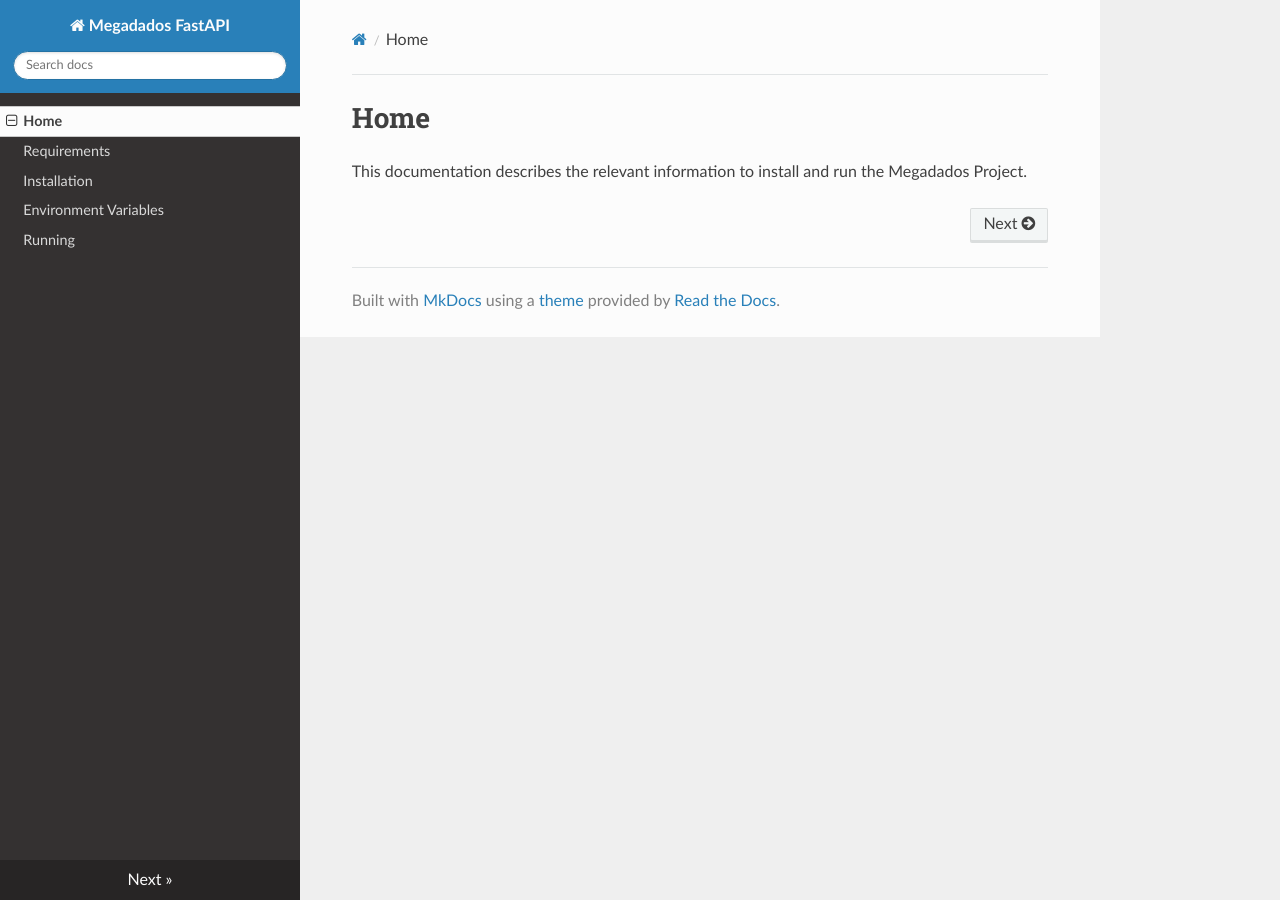
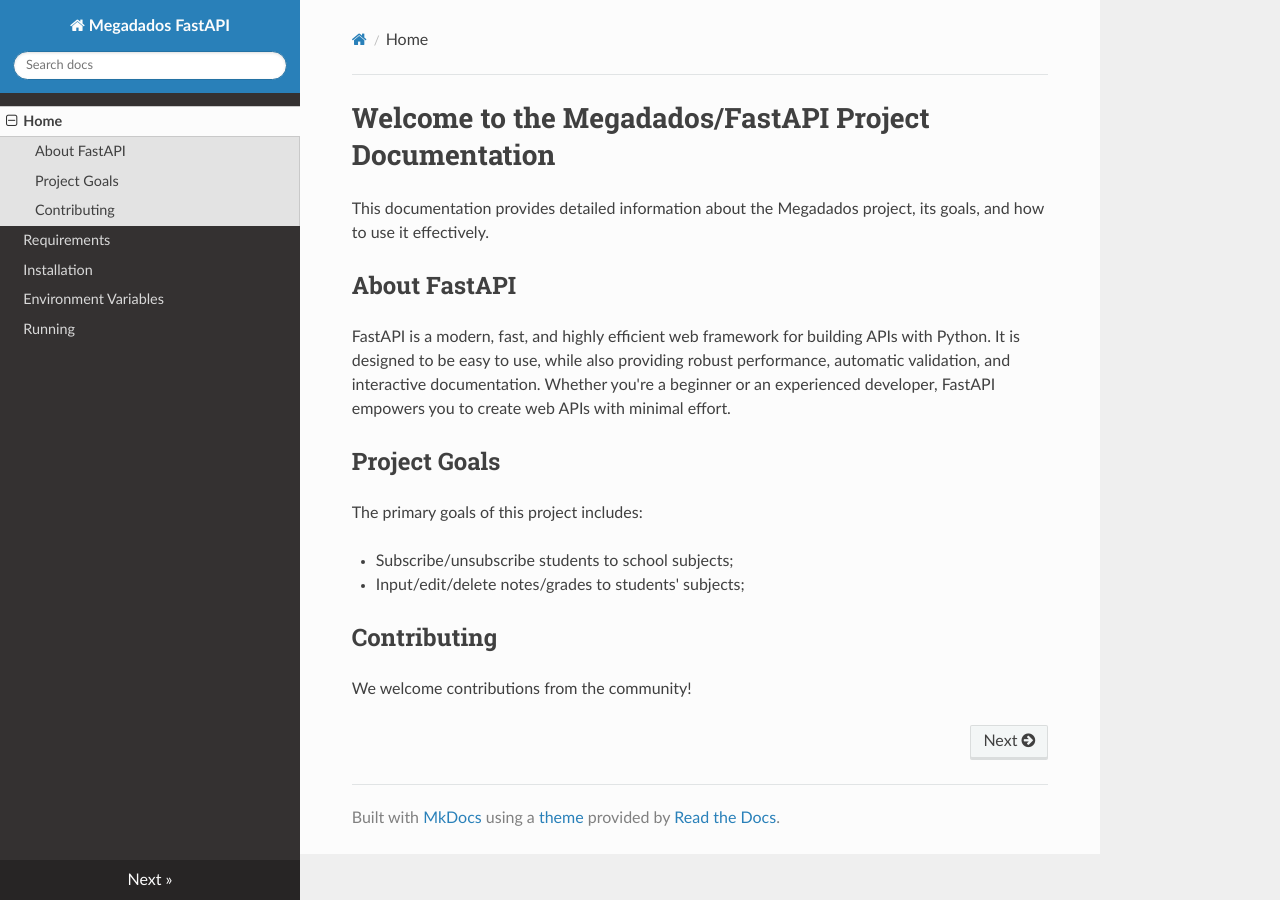
Before and after one commit to cicerotcv/megadados, an MkDocs documentation site: the page built from docs/index.md, in a window 1280 px wide. Built offline with MkDocs 1.6.1, drawn with Linux system fonts in a browser that asks for light colours; nearby versions of some CDN libraries.

Commit message:
edit homepage

```diff
--- a/docs/index.md
+++ b/docs/index.md
@@ -1,3 +1,18 @@
-# Home
+# Welcome to the Megadados/FastAPI Project Documentation
 
-This documentation describes the relevant information to install and run the Megadados Project.
+This documentation provides detailed information about the Megadados project, its goals, and how to use it effectively.
+
+## About FastAPI
+
+FastAPI is a modern, fast, and highly efficient web framework for building APIs with Python. It is designed to be easy to use, while also providing robust performance, automatic validation, and interactive documentation. Whether you're a beginner or an experienced developer, FastAPI empowers you to create web APIs with minimal effort.
+
+## Project Goals
+
+The primary goals of this project includes:
+
+- Subscribe/unsubscribe students to school subjects;
+- Input/edit/delete notes/grades to students' subjects;
+
+## Contributing
+
+We welcome contributions from the community!
```
